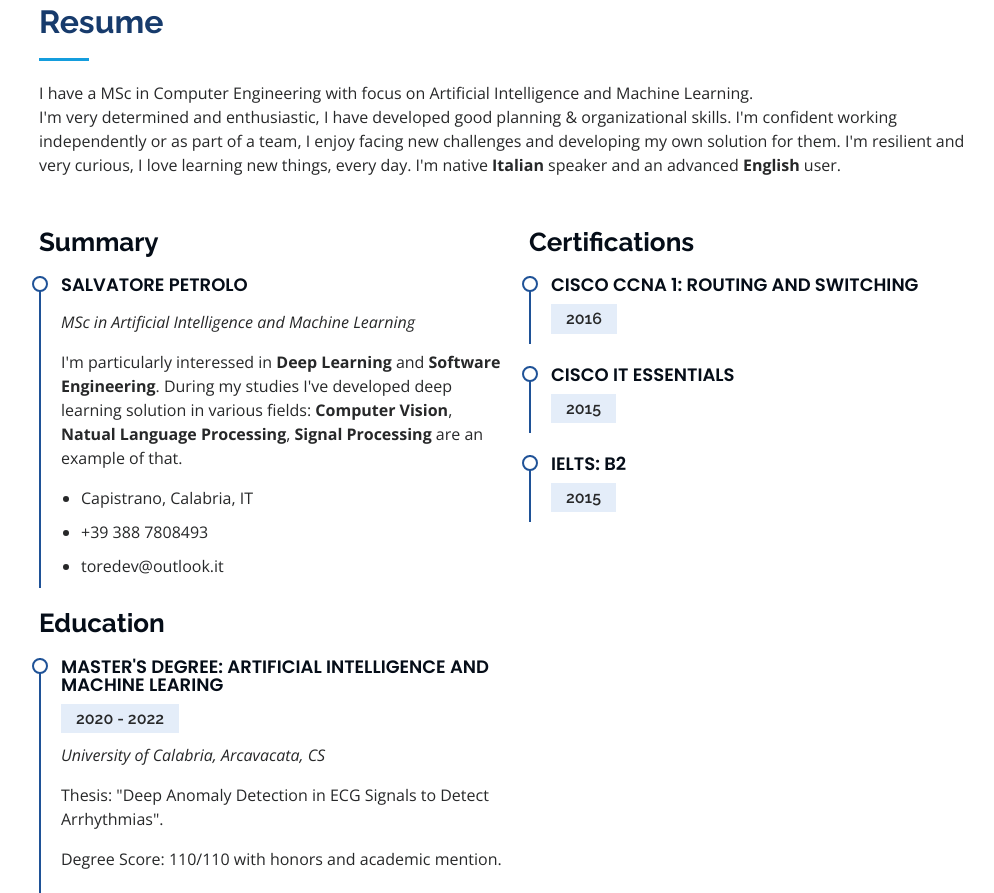
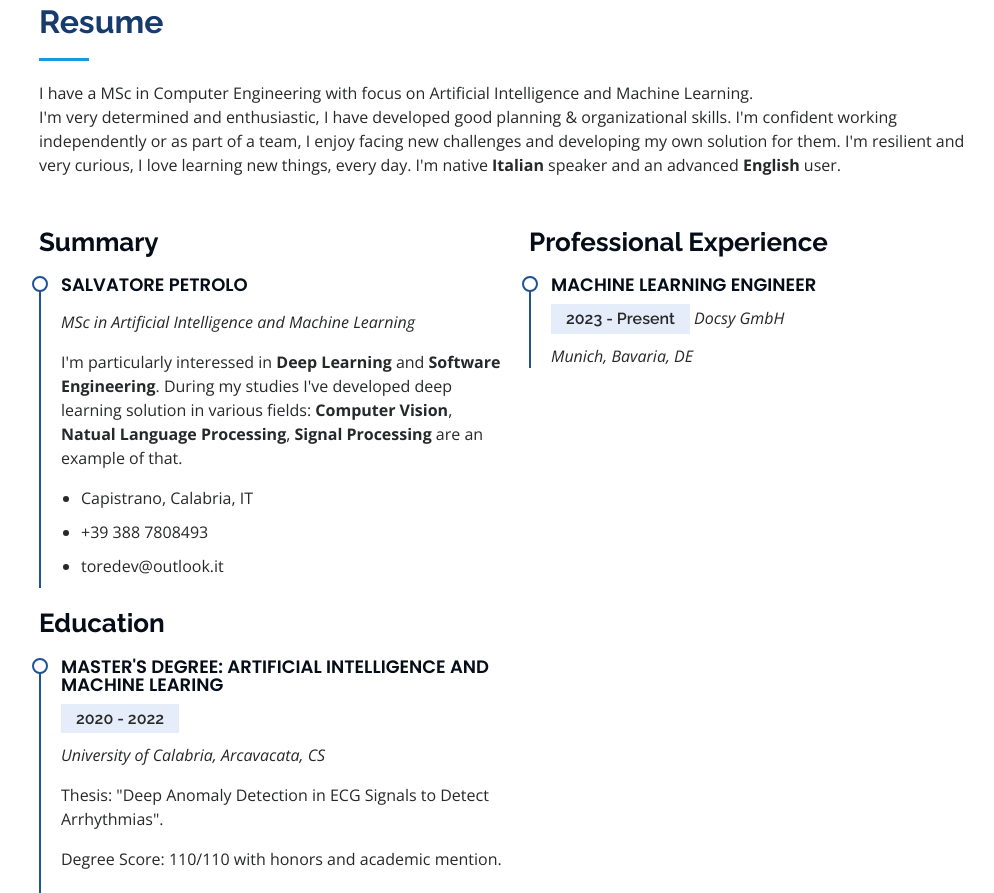
Before and after one commit to t0re199/t0re199.github.io, a plain HTML site: page index.html in a window 1280 px wide. Shown: the part 4347-5240 px from the top of the page, without its empty margins (273-1267 px from the left). Drawn offline with nearby package versions, Linux system fonts and the light colour scheme.

Commit message:
Professional Experience Added

```diff
--- a/index.html
+++ b/index.html
@@ -540,6 +540,16 @@
           </div>
 
           <div class="col-lg-6" data-aos="fade-up" data-aos-delay="100">
+            <h3 class="resume-title">Professional Experience</h3>
+            <div class="resume-item">
+              <h4>Machine Learning Engineer</h4>
+              <h5>2023 - Present</h5>
+              <em>Docsy GmbH </em>
+              <p><em>Munich, Bavaria, DE </em></p>
+            </div>
+          </div>
+
+          <div class="col-lg-6" data-aos="fade-up" data-aos-delay="100">
             <h3 class="resume-title">Certifications</h3>
 
             <div class="resume-item pb-0">
```
